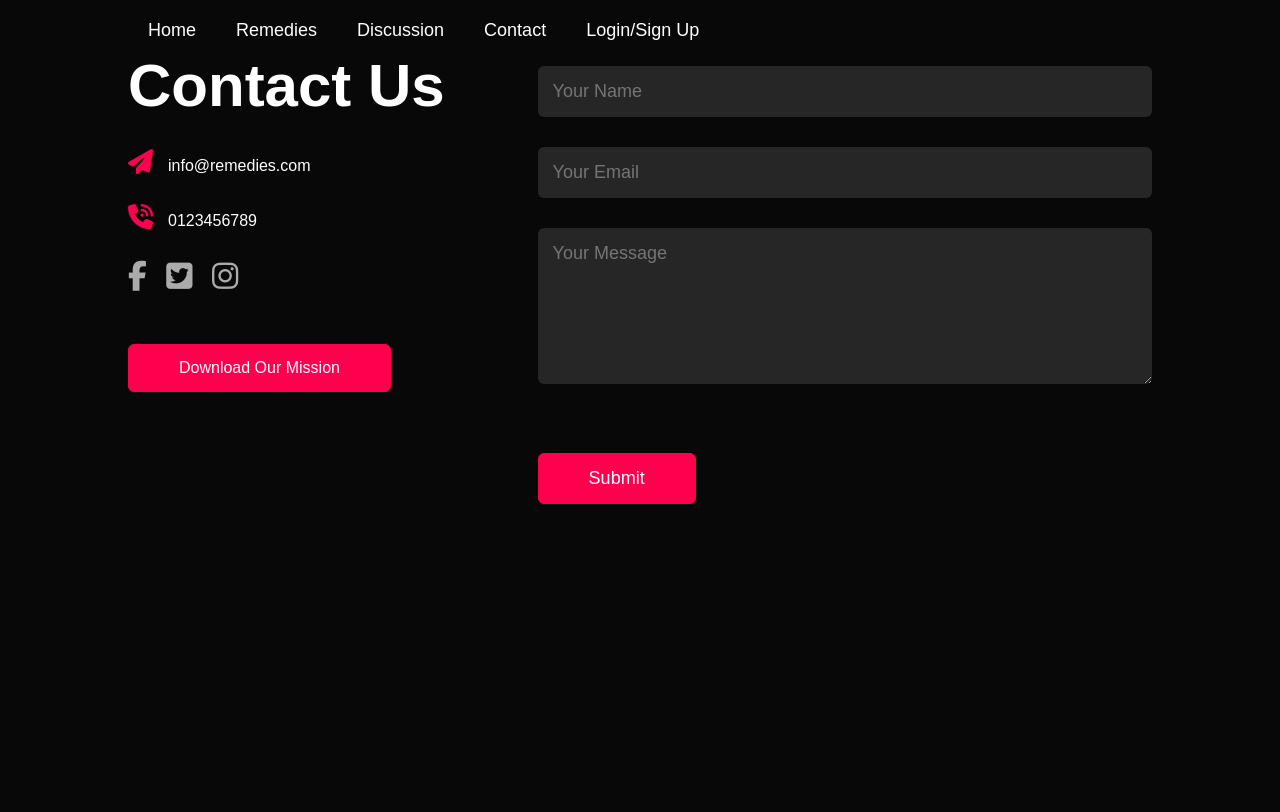
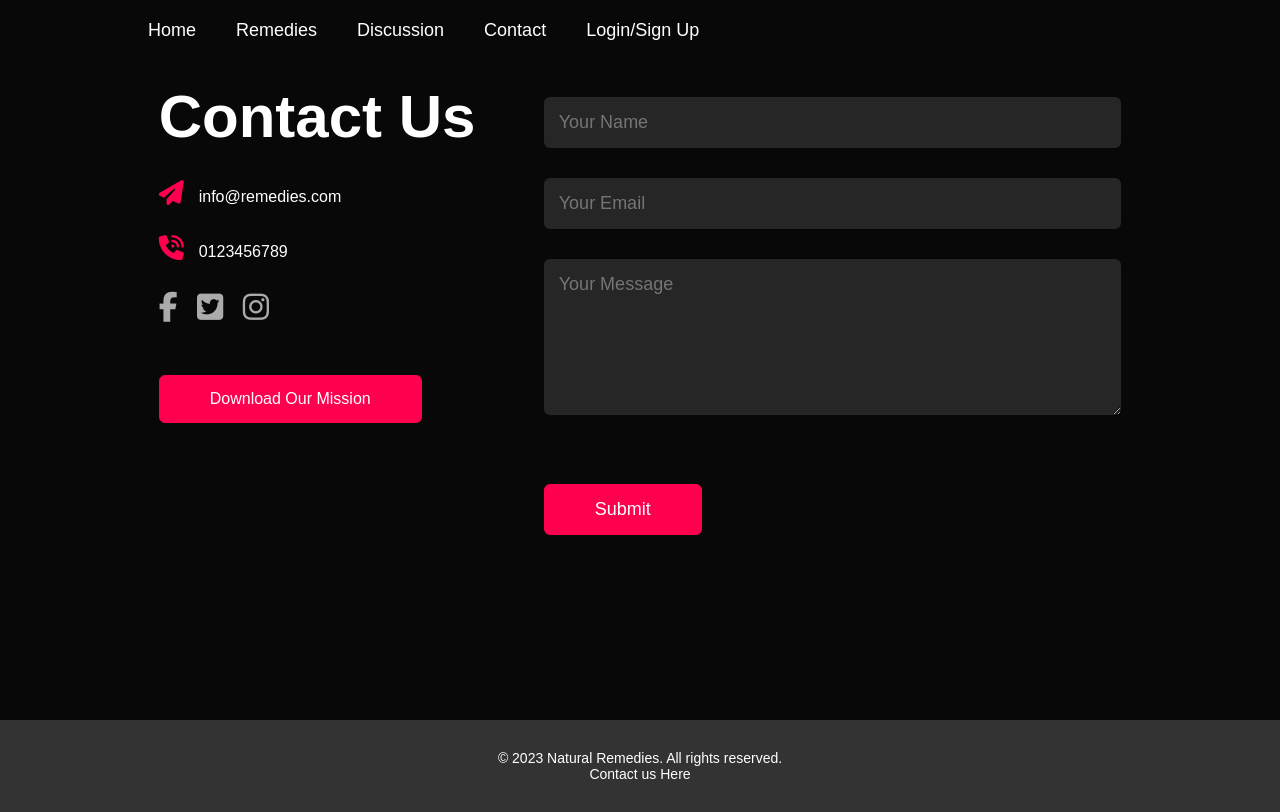
Before and after one commit to Verastegui117/491, a Flask app: page /contact in a window 1280 px wide. Before the commit the page ends 504 px from the top, so only its background shows below. Run offline with Flask 3, Linux system fonts and the light colour scheme; tables that the repository leaves empty hold one stand-in row (values such as "Sample post"); some libraries are stand-ins or nearby versions.

Commit message:
moslty css

```diff
--- a/server.py
+++ b/server.py
@@ -124,7 +124,7 @@ def add_comment():
         data = request.form
 
         # Validate input data
-        if not data or 'content' not in data or 'username' not in data:
+        if not data or 'content' not in data:
             return jsonify({'message': 'Missing required fields'}), 400
 
         # Create a new comment instance
--- a/static/forum.css
+++ b/static/forum.css
@@ -19,7 +19,6 @@ body {
     justify-content: center;
     align-items: center;
     text-align: center;
-    height: 200px;
 }
 
 h1 {
@@ -28,11 +27,12 @@ h1 {
 }
 
 .header-text h1 {
-    font-size: 60px;
+    font-size: 3rem;
     margin: 0;
 }
 
 .header-text h1 span {
+    padding-right: 10px;
     color: aquamarine;
 }
 
--- a/static/style.css
+++ b/static/style.css
@@ -145,6 +148,7 @@ nav ul li a:hover::after {
     display: flex;
     justify-content: space-between;
     flex-wrap: wrap;
+    padding: 3%;
 }
 
 .about-col-1{
@@ -190,7 +194,9 @@ nav ul li a:hover::after {
 .tab-links.active-link::after{
     width: 50%;
 }
-
+#contact{
+    height: 90vh;
+}
 .tab-contents ul li{
     list-style: none;
     margin: 10px 0;
@@ -275,18 +284,21 @@ form .btn2{
     display: block;
 }
 footer {
-    background-color: #333; /* Dark background for the footer */
-    color: #fff; /* Light text color for contrast */
-    text-align: center; /* Center the text */
-    padding: 20px 0; /* Some padding at the top and bottom */
-    font-size: 14px; /* Adjust the font size as needed */
+    background-color: #333;
+    color: #fff;
+    text-align: center;
+    padding: 20px 0;
+    font-size: 14px;
+    clear: both;
+    position: relative;
+    width: 100%;
 }
 
 footer a {
-    color: #fff; /* Style for links to match the footer's color scheme */
-    text-decoration: none; /* Optional: removes underline from links */
+    color: #fff;
+    text-decoration: none;
 }
 
 footer a:hover {
-    text-decoration: underline; /* Optional: adds underline on hover */
+    text-decoration: underline;
 }
--- a/templates/contact.html
+++ b/templates/contact.html
@@ -5,8 +5,8 @@
     <meta hhtp-equiv = "X-UA-Compatible" content = "IE=edge">
     <meta name = "viewport" content = "width=device-width, initial-scale=1.0">
     <title>Natural Remedies - Healthier living</title>
+    <script src="https://kit.fontawesome.com/0948178409.js" crossorigin="anonymous"></script>
     <link rel = "stylesheet" href = "static/style.css">
-    <script src="https://kit.fontawesome.com/0948178409.js" crossorigin="anonymous"></script>
 </head>
 <body>
 <div id = "contact">
@@ -59,7 +59,6 @@
 
 </div>
 </body>
-
 <script>
     const scriptURL = 'https://script.google.com/macros/s/AKfycbz-qT-n2XAW64Fpt__0RQ5Bk0Qz_cLtpWucYoZO5q29VkSYR6cptcDlB67nOcR8kVcuZA/exec'
     const form = document.forms['submit-to-google-sheet']
@@ -78,3 +77,9 @@
         .catch(error => console.error('Error!', error.message))
     })
   </script>
+  <footer>
+    <div class="container">
+        <p>&copy; 2023 Natural Remedies. All rights reserved.</p>
+        <p>Contact us <a href="/contact">Here</a></p>
+    </div>
+</footer>
--- a/templates/forum.html
+++ b/templates/forum.html
@@ -57,10 +57,6 @@
                     <h2>Leave a Comment</h2>
                     <form action="/add-comment" method="post">
                         <div class="form-group">
-                            <label for="username">Username:</label>
-                            <input type="text" id="username" name="username" required>
-                        </div>
-                        <div class="form-group">
                             <label for="content">Comment:</label>
                             <textarea id="content" name="content" rows="4" required></textarea>
                         </div>
```
Also changed, not shown: other parts of static/style.css (+20 -14 lines).
